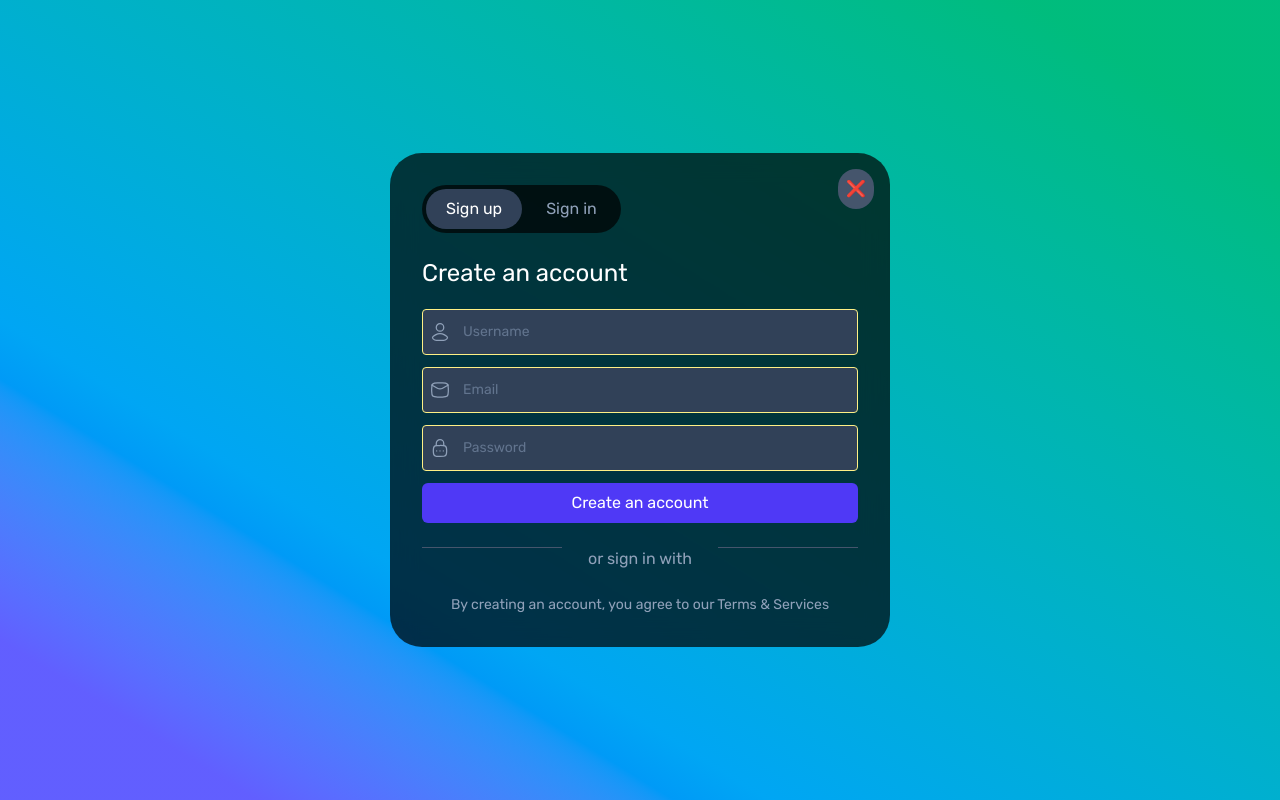
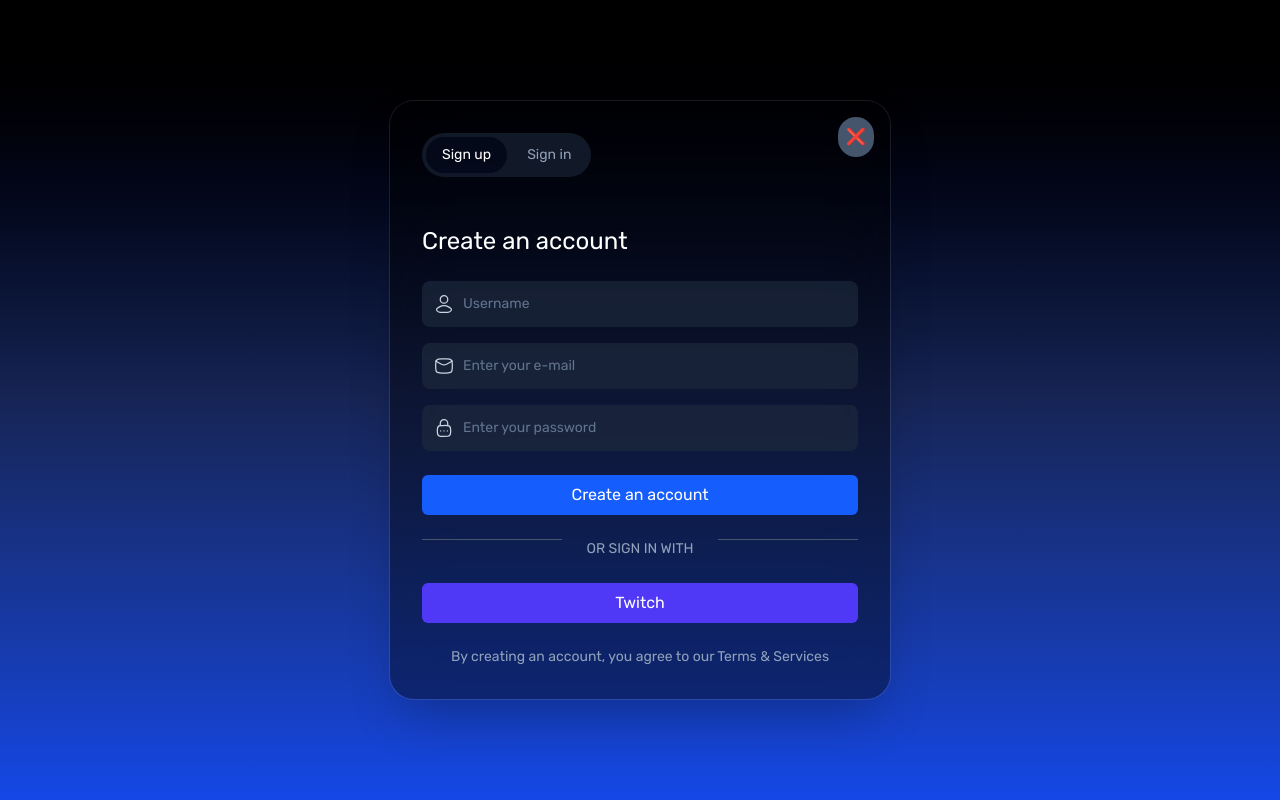
Before and after one commit to LuckyFoxCode/poke-arena, a Vue app in the folder frontend/: page / in a window 1280 px wide. Built offline with nearby package versions, Linux system fonts and the light colour scheme.

Commit message:
style(auth): update AuthModal gradient and backdrop styles

```diff
--- a/frontend/src/assets/main.css
+++ b/frontend/src/assets/main.css
@@ -10,7 +10,3 @@
 body {
   @apply font-rubik;
 }
-
-.auth-btn {
-  @apply w-fit cursor-pointer rounded-4xl px-5 py-2 transition-all duration-300 hover:text-yellow-300;
-}
--- a/frontend/src/components/auth/AuthModal.vue
+++ b/frontend/src/components/auth/AuthModal.vue
@@ -14,13 +14,13 @@ const inputs = [
   {
     name: 'email',
     type: 'email',
-    placeholder: 'Email',
+    placeholder: 'Enter your e-mail',
     icon: IconEmail,
   },
   {
     name: 'password',
     type: 'password',
-    placeholder: 'Password',
+    placeholder: 'Enter your password',
     icon: IconPassword,
   },
 ];
@@ -28,32 +28,33 @@ const inputs = [
 
 <template>
   <div
-    class="flex h-dvh w-full items-center justify-center bg-gradient-to-tr from-indigo-500 from-10% via-sky-500 via-30% to-emerald-500 to-90%"
+    class="flex h-dvh w-full items-center justify-center bg-gradient-to-t from-blue-700 via-blue-950 to-black"
   >
     <div
-      class="relative flex w-full max-w-[500px] flex-col gap-6 rounded-4xl bg-black/70 p-8 text-slate-400 backdrop-blur-md"
+      class="relative flex w-full max-w-[500px] flex-col gap-6 rounded-3xl bg-black/40 p-8 text-white shadow-2xl ring-1 ring-white/10 backdrop-blur-xl"
     >
       <div
         class="absolute top-4 right-4 flex cursor-pointer items-center justify-center rounded-full bg-slate-600 p-2 text-white"
       >
         ❌
       </div>
-      <div class="flex w-fit items-center gap-1 rounded-4xl bg-black/70 p-1">
+      <div class="mb-6 flex w-fit items-center gap-1 rounded-4xl bg-slate-800/60 p-1">
         <button
-          class="auth-btn"
-          :class="activeTab ? 'bg-slate-700 text-white' : ''"
+          class="w-fit cursor-pointer rounded-3xl px-4 py-2 text-sm transition"
+          :class="activeTab ? 'bg-slate-950/80 text-white' : 'text-slate-400 hover:text-white'"
         >
           Sign up
         </button>
         <button
-          class="auth-btn"
-          :class="!activeTab ? 'bg-slate-700 text-white' : ''"
+          class="w-fit cursor-pointer rounded-3xl px-4 py-2 text-sm transition"
+          :class="!activeTab ? 'bg-slate-700 text-white' : 'text-slate-400 hover:text-white'"
         >
           Sign in
         </button>
       </div>
-      <form class="flex w-full flex-col gap-3">
-        <h2 class="mb-2 text-2xl text-white">Create an account</h2>
+      <form class="flex w-full flex-col gap-4">
+        <h2 class="mb-2 text-2xl">Create an account</h2>
+        <div class="mb-2 flex flex-col gap-4">
           <template
             v-for="input in inputs"
             :key="input.name"
@@ -62,17 +63,19 @@ const inputs = [
               <input
                 :type="input.type"
                 :placeholder="input.placeholder"
-              class="w-full rounded-sm border border-yellow-200 bg-slate-700 p-3 pl-10 text-sm outline-none placeholder:text-slate-500 focus:border-rose-500"
+                class="w-full rounded-lg border border-transparent bg-slate-800/70 p-3 pl-10 text-sm text-white transition duration-700 ease-in-out outline-none placeholder:text-slate-500 focus:border-blue-500 focus:bg-slate-700/70"
               />
               <component
                 :is="input.icon"
-              class="absolute top-1/2 left-2 size-5 -translate-y-1/2"
+                class="absolute top-1/2 left-3 size-5 -translate-y-1/2 text-slate-300"
               />
             </label>
           </template>
+        </div>
+
         <button
           type="submit"
-          class="cursor-pointer rounded-md bg-indigo-600 py-2 text-white transition-all duration-300 outline-none hover:bg-indigo-700 focus:bg-indigo-500"
+          class="cursor-pointer rounded-md bg-blue-600 py-2 text-white transition-all duration-300 outline-none hover:bg-blue-800 focus:bg-blue-400"
         >
           Create an account
         </button>
@@ -80,11 +83,20 @@ const inputs = [
 
       <div class="grid grid-cols-12 gap-2">
         <div class="col-span-4 border-t border-slate-600" />
-        <span class="col-span-4 flex items-center justify-center">or sign in with</span>
+        <span class="col-span-4 text-center text-sm text-slate-400 uppercase">or sign in with</span>
         <div class="col-span-4 border-t border-slate-600" />
       </div>
 
-      <p class="text-center text-sm">By creating an account, you agree to our Terms & Services</p>
+      <button
+        type="submit"
+        class="cursor-pointer rounded-md bg-indigo-600 py-2 text-white transition-all duration-300 outline-none hover:bg-indigo-700 focus:bg-indigo-500"
+      >
+        Twitch
+      </button>
+
+      <p class="text-center text-sm text-slate-400">
+        By creating an account, you agree to our Terms & Services
+      </p>
     </div>
   </div>
 </template>
```
Lines whose indentation alone changed are shown as unchanged.
